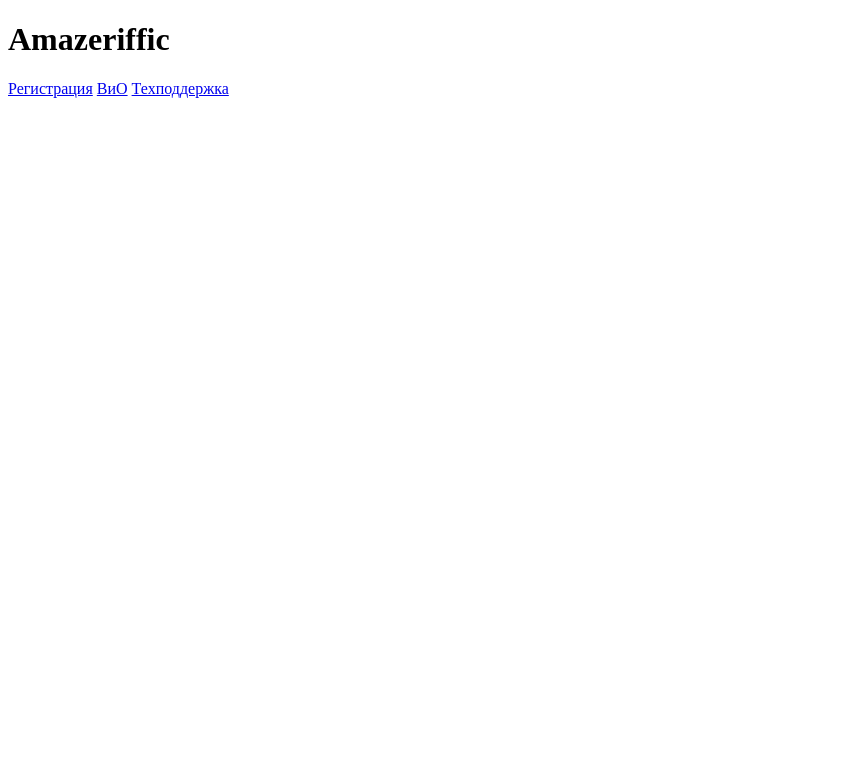
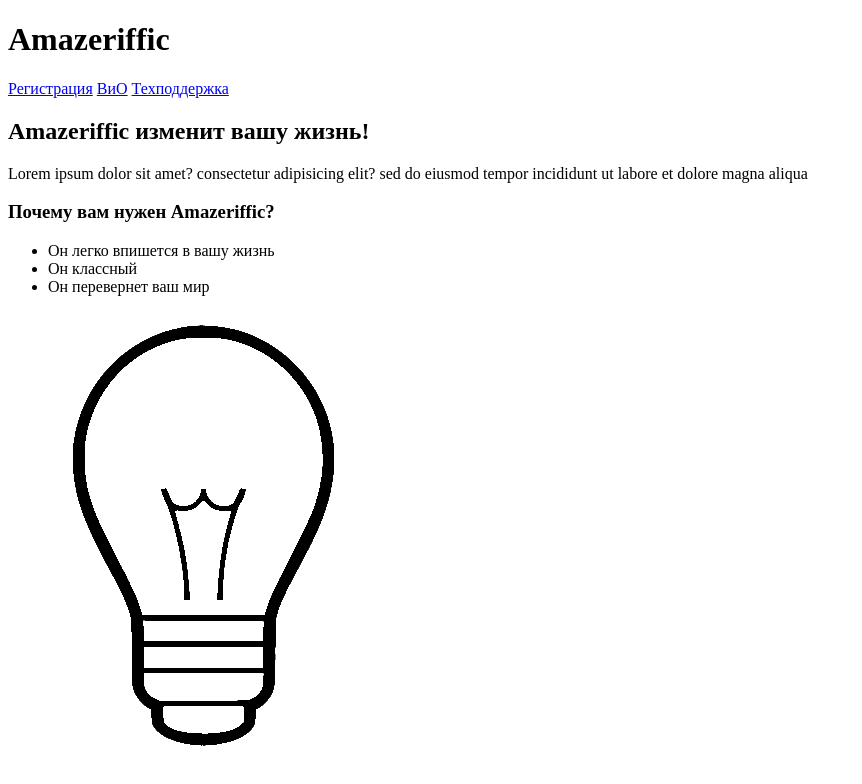
Before and after one commit to SalmanovIslam/Amazeriffic, a plain HTML site: page index.html in a window 1280 px wide. Shown: the whole page, without its empty margins (0-862 px from the left). Drawn offline with Linux system fonts and the light colour scheme.

Commit message:
Add changes to main in index.html and png

```diff
--- a/index.html
+++ b/index.html
@@ -13,7 +13,15 @@
 		</nav>
 	</header>
 	<main>
-
+		<h2>Amazeriffic изменит вашу жизнь!</h2>
+		<p>Lorem ipsum dolor sit amet? consectetur adipisicing elit? sed do eiusmod tempor incididunt ut labore et dolore magna aliqua</p>
+		<h3>Почему вам нужен Amazeriffic?</h3>
+		<ul>
+			<li>Он легко впишется в вашу жизнь</li>
+			<li>Он классный</li>
+			<li>Он перевернет ваш мир</li>
+		</ul>
+		<img src="Lightbulb.png" alt="Изображение лампочки">
 	</main>
 	<footer>
 
```
Also changed, not shown: Lightbulb.png (added).
